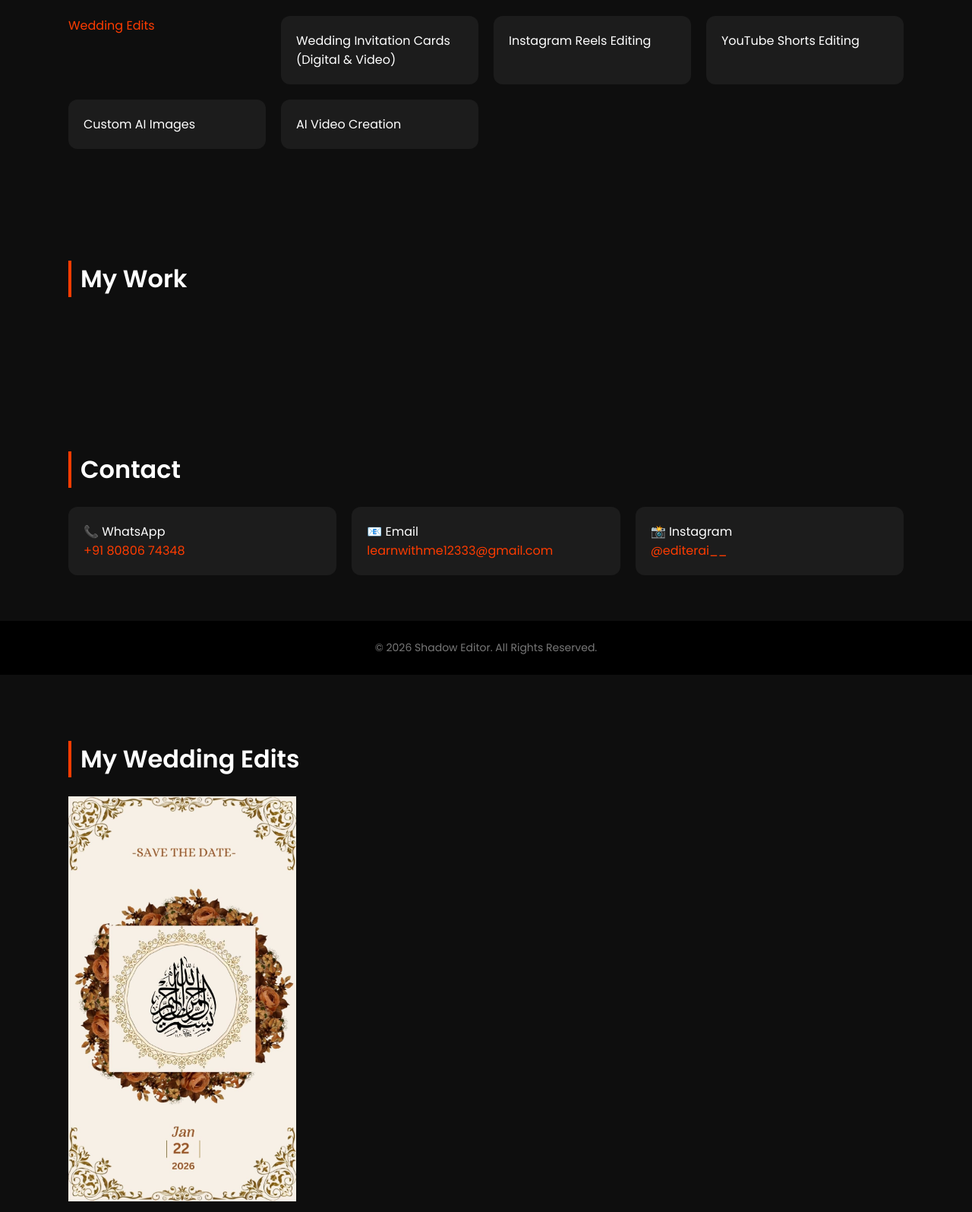
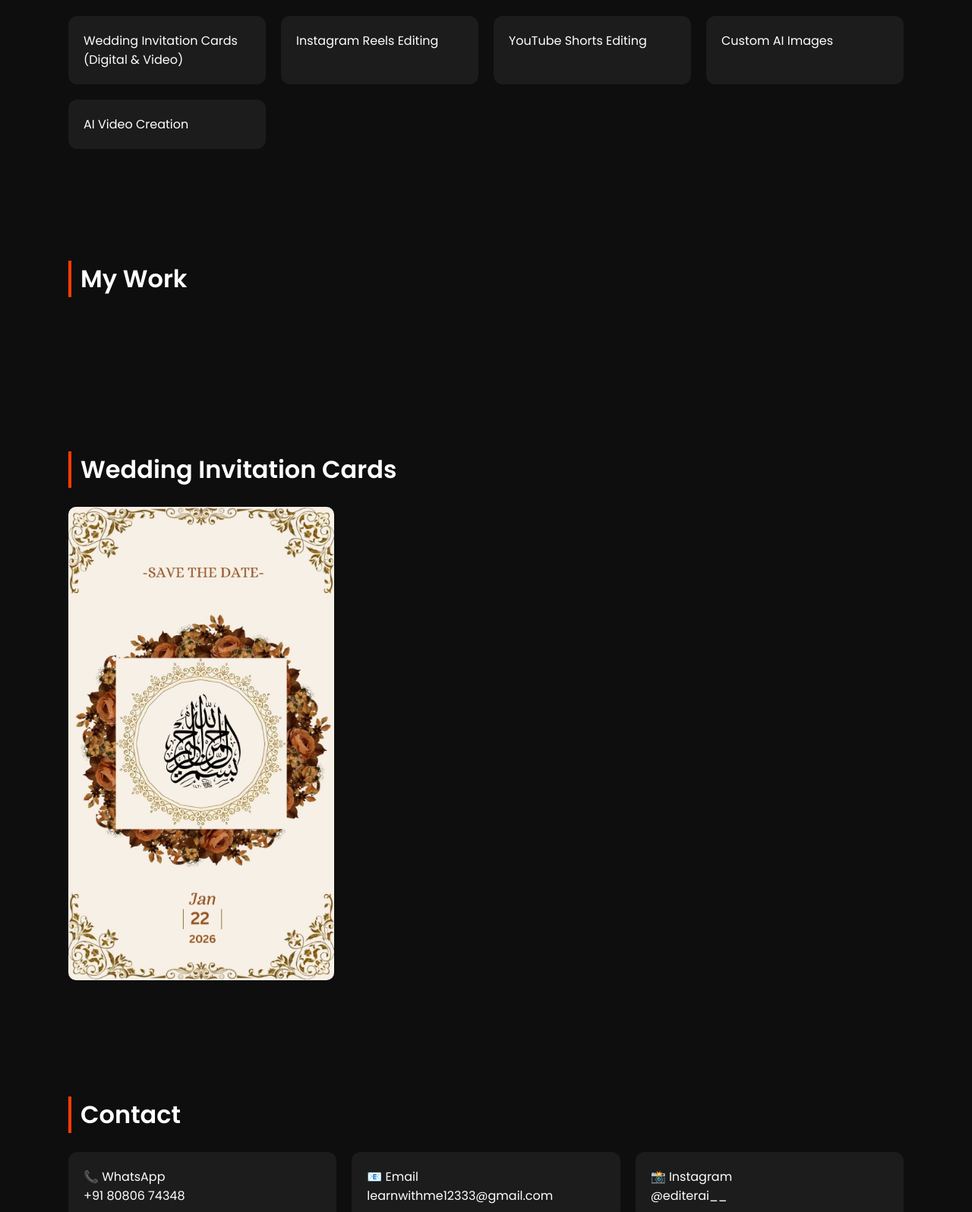
Before and after one commit to Shadowwebsites/Shadow-editor, a plain HTML site: page index.html in a window 1280 px wide. Shown: the part 840-2435 px from the top of the page at 76% size. Drawn offline with Linux system fonts and the light colour scheme; a script that the page names is missing.

Commit message:
Update index.html

```diff
--- a/index.html
+++ b/index.html
@@ -14,6 +14,7 @@
       font-family: 'Poppins', sans-serif;
       background: #0e0e0e;
       color: #ffffff;
+      scroll-behavior: smooth;
     }
 
     header {
@@ -67,17 +68,42 @@
       background: #1c1c1c;
       padding: 20px;
       border-radius: 12px;
-      transition: transform 0.3s;
+      transition: transform 0.3s, box-shadow 0.3s;
     }
 
     .card:hover {
       transform: translateY(-5px);
+      box-shadow: 0 0 15px rgba(255,60,0,0.5);
+    }
+
+    .card a {
+      color: #ffffff;
+      text-decoration: none;
+      display: block;
+      font-weight: 500;
+    }
+
+    .card a:hover {
+      color: #ff3c00;
     }
 
     .work {
       display: grid;
       grid-template-columns: repeat(auto-fit, minmax(300px, 1fr));
       gap: 25px;
+    }
+
+    .gallery img {
+      width: 100%;
+      max-width: 350px;
+      border-radius: 10px;
+      transition: transform 0.3s, box-shadow 0.3s;
+      cursor: pointer;
+    }
+
+    .gallery img:hover {
+      transform: scale(1.05);
+      box-shadow: 0 0 20px rgba(255,60,0,0.6);
     }
 
     footer {
@@ -119,14 +145,33 @@
 <!-- SERVICES -->
 <section>
   <h2>Services</h2>
+
   <div class="services">
-    <a href="#wedding-edits">Wedding Edits</a>
-    <div class="card">Wedding Invitation Cards (Digital & Video)</div>
-    <div class="card">Instagram Reels Editing</div>
-    <div class="card">YouTube Shorts Editing</div>
-    <div class="card">Custom AI Images</div>
-    <div class="card">AI Video Creation</div>
+
+    <div class="card">
+      <a href="#wedding-invitation">
+        Wedding Invitation Cards (Digital & Video)
+      </a>
+    </div>
+
+    <div class="card">
+      Instagram Reels Editing
+    </div>
+
+    <div class="card">
+      YouTube Shorts Editing
+    </div>
+
+    <div class="card">
+      Custom AI Images
+    </div>
+
+    <div class="card">
+      AI Video Creation
+    </div>
+
   </div>
+
 </section>
 
 <!-- WORK -->
@@ -151,15 +196,35 @@
     </blockquote>
 
   </div>
+
+</section>
+
+<!-- WEDDING INVITATION SECTION (CLICK TARGET) -->
+<section id="wedding-invitation">
+
+  <h2>Wedding Invitation Cards</h2>
+
+  <div class="gallery">
+
+    <a href="assets/images/IMG-20260205-WA0002.jpg" target="_blank">
+      <img src="assets/images/IMG-20260205-WA0002.jpg" alt="Wedding Invitation Card">
+    </a>
+
+  </div>
+
 </section>
 
 <!-- CONTACT -->
 <section>
   <h2>Contact</h2>
+
   <div class="contact">
+
     <div class="card">
       📞 WhatsApp<br>
-      <a href="https://wa.me/918080674348">+91 80806 74348</a>
+      <a href="https://wa.me/918080674348">
+        +91 80806 74348
+      </a>
     </div>
 
     <div class="card">
@@ -171,11 +236,13 @@
 
     <div class="card">
       📸 Instagram<br>
-      <a href="https://www.instagram.com/editerai__?igsh=MWpveHgyMWg2NDJldQ==" target="_blank">
+      <a href="https://www.instagram.com/editerai__" target="_blank">
         @editerai__
       </a>
     </div>
+
   </div>
+
 </section>
 
 <!-- FOOTER -->
@@ -183,15 +250,8 @@
   © 2026 Shadow Editor. All Rights Reserved.
 </footer>
 
-<!-- Instagram Embed Script (REQUIRED) -->
+<!-- Instagram Script -->
 <script async src="https://www.instagram.com/embed.js"></script>
-
-<section>
-  <h2>My Wedding Edits</h2>
-
-  <img src="assets/images/IMG-20260205-WA0002.jpg" alt="Wedding Edit" width="300">
-
-</section>
 
 </body>
 </html>
```
